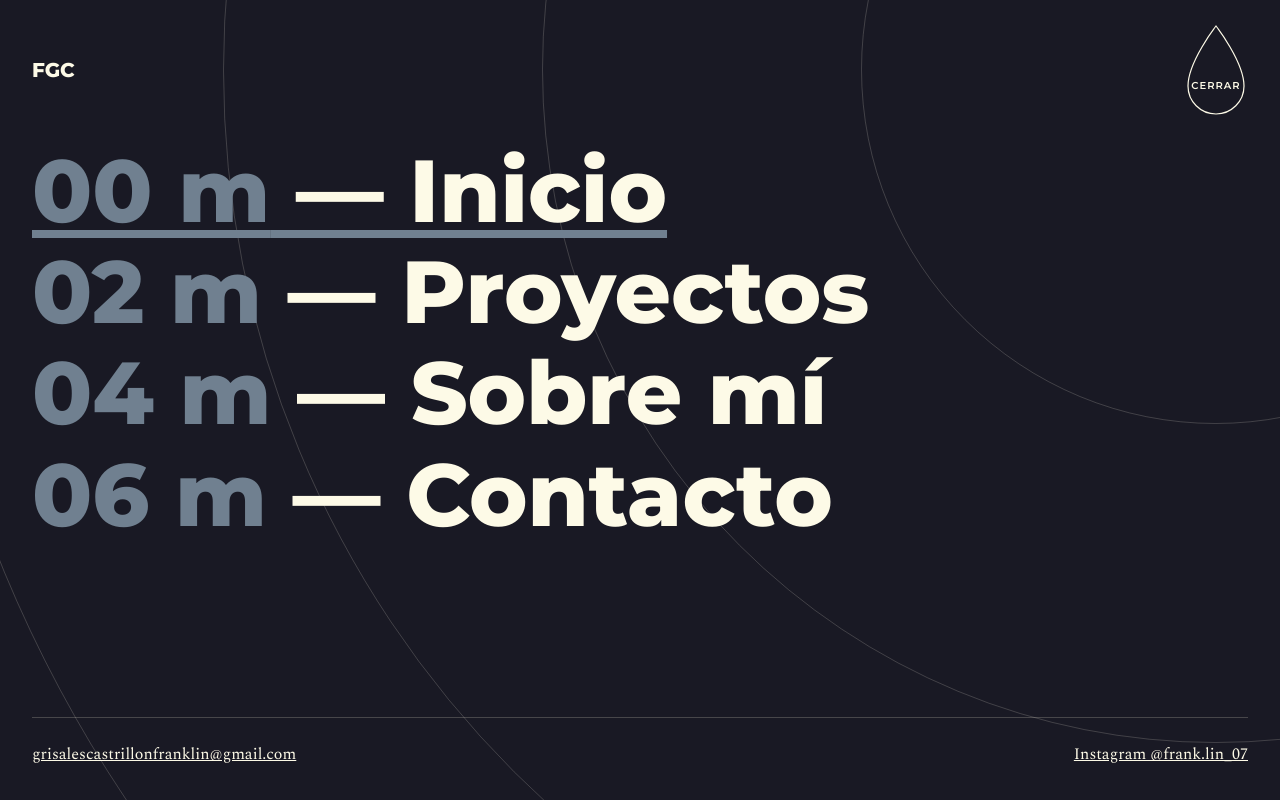
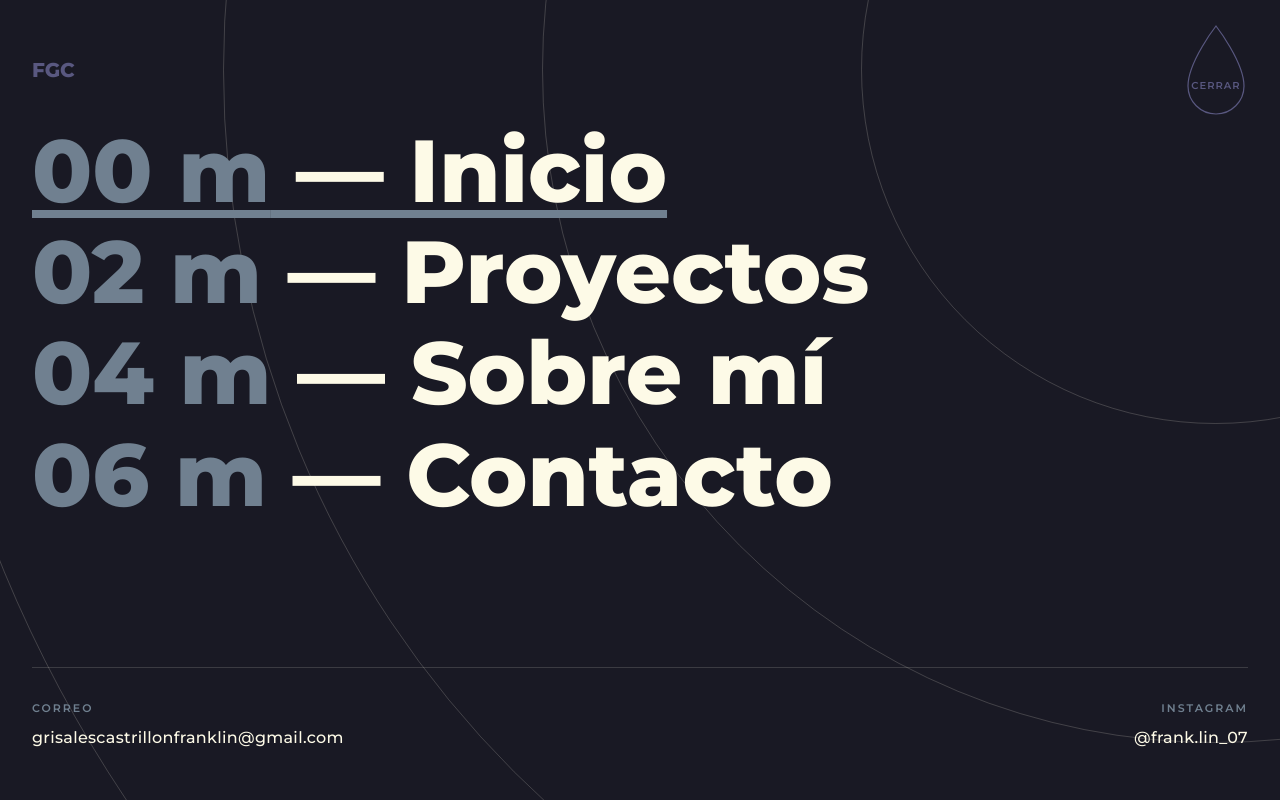
Before and after one commit to Frank-lin07/Portafolio_FGC, a plain HTML site: page index.html in a window 1280 px wide. Both pictures are taken after a click on the button "MENÚ". Drawn offline with nearby package versions, Linux system fonts and the light colour scheme.

Commit message:
Rediseñe el pie del menú con etiquetas y mejor espaciado

```diff
--- a/css/estilos.css
+++ b/css/estilos.css
@@ -117,8 +117,9 @@ a:focus-visible, button:focus-visible {
     display: flex;
     flex-direction: column;
     justify-content: space-between;
-    padding: 140px var(--espacio-32) var(--espacio-32);
     visibility: hidden;
+    padding: 120px var(--espacio-32) var(--espacio-48);
+    overflow-y: auto;
 }
 
 .menu-inmersion.abierto { visibility: visible; }
@@ -129,7 +130,7 @@ a:focus-visible, button:focus-visible {
     display: inline-block;
     font-family: var(--fuente-titulos);
     font-weight: 800;
-    font-size: clamp(32px, 7vw, 88px);
+    font-size: clamp(32px, min(7vw, 11vh), 88px);
     line-height: 1.15;
     color: var(--color-fondo);
     text-decoration: none;
@@ -143,17 +144,49 @@ a:focus-visible, button:focus-visible {
 .menu-pie {
     display: flex;
     justify-content: space-between;
+    align-items: flex-end;
     flex-wrap: wrap;
-    gap: var(--espacio-16);
-    border-top: 1px solid rgba(253, 250, 231, 0.2);
-    padding-top: var(--espacio-24);
+    gap: var(--espacio-24);
+    border-top: 1px solid rgba(253, 250, 231, 0.15);
+    padding-top: var(--espacio-32);
 }
 
-.menu-pie a { color: var(--color-fondo); font-size: 16px; }
+.menu-dato {
+    display: flex;
+    flex-direction: column;
+    gap: var(--espacio-8);
+}
 
-body.menu-abierto { overflow: hidden; }
-body.menu-abierto .logo-fgc { color: var(--color-fondo); }
-body.menu-abierto .gota { color: var(--color-fondo); }
+.menu-dato-derecha { text-align: right; }
+
+.menu-etiqueta {
+    font-family: var(--fuente-titulos);
+    font-size: 11px;
+    font-weight: 600;
+    letter-spacing: 0.18em;
+    text-transform: uppercase;
+    color: var(--color-secundario);
+}
+
+.menu-pie a {
+    font-family: var(--fuente-titulos);
+    font-size: 16px;
+    font-weight: 500;
+    letter-spacing: 0.02em;
+    color: var(--color-fondo);
+    text-decoration: none;
+    border-bottom: 1px solid transparent;
+    transition: border-color var(--duracion-corta), color var(--duracion-corta);
+}
+
+.menu-pie a:hover {
+    color: var(--color-neutro);
+    border-bottom-color: var(--color-secundario);
+}
+
+@media (max-width: 575px) {
+    .menu-dato-derecha { text-align: left; }
+}
 
 /* Anillos de onda del menú */
 .onda {
--- a/index.html
+++ b/index.html
@@ -38,10 +38,19 @@
             <li><a href="perfil.html#contacto" class="menu-enlace"><span class="profundidad">06 m</span> — Contacto</a></li>
         </ul>
 
-        <div class="menu-pie">
+    <div class="menu-pie">
+
+        <div class="menu-dato">
+            <span class="menu-etiqueta">Correo</span>
             <a href="mailto:grisalescastrillonfranklin@gmail.com">grisalescastrillonfranklin@gmail.com</a>
-            <a href="https://www.instagram.com/frank.lin_07" target="_blank" rel="noopener">Instagram @frank.lin_07</a>
         </div>
+
+        <div class="menu-dato menu-dato-derecha">
+            <span class="menu-etiqueta">Instagram</span>
+            <a href="https://www.instagram.com/frank.lin_07" target="_blank" rel="noopener">@frank.lin_07</a>
+        </div>
+
+    </div>
 
     </nav>
 
```
